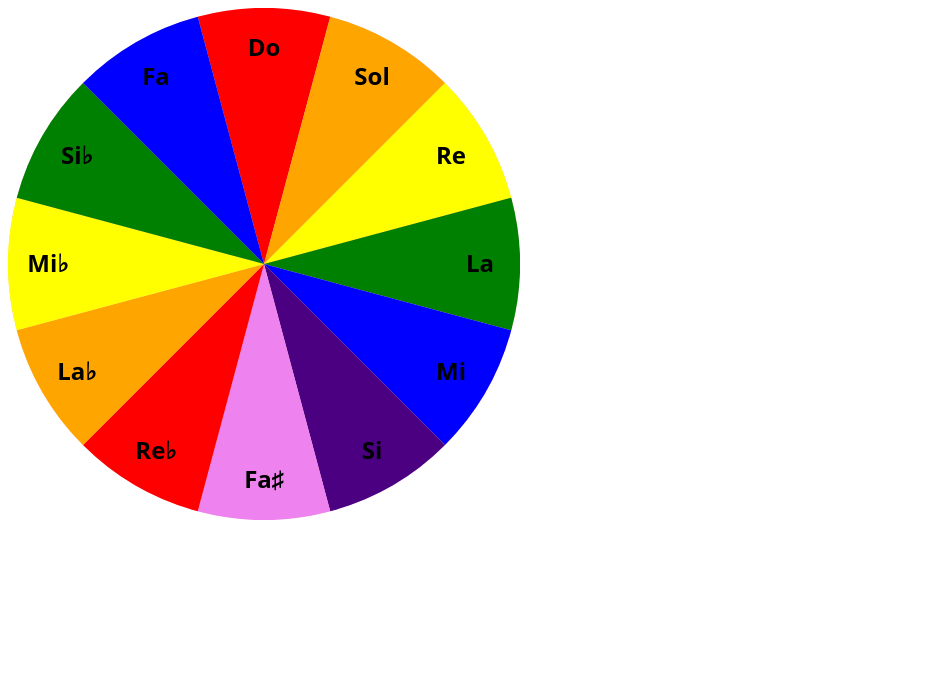
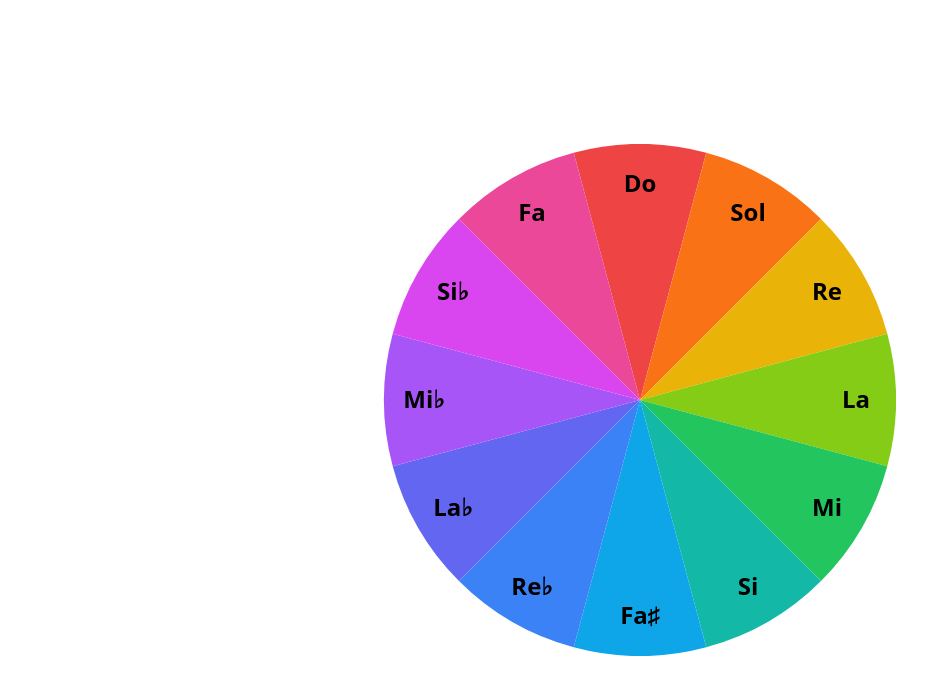
Before and after one commit to jgwhite/circle-of-fifths, a plain HTML site: page index.html in a window 1280 px wide. Shown: the whole page, without its empty margins (0-951 px from the left). Drawn offline with Linux system fonts and the light colour scheme.

Commit message:
Generate fifths

```diff
--- a/index.html
+++ b/index.html
@@ -5,32 +5,63 @@
     <meta charset="utf-8" />
     <title>Circle of Fifths</title>
     <style>
+      body {
+        display: flex;
+        align-items: center;
+        justify-content: center;
+        min-height: 100vh;
+        box-sizing: border-box;
+        margin: 0;
+      }
+      svg {
+        flex-shrink: 0;
+        flex-grow: 1;
+      }
       text {
         font-family: system-ui;
         font-weight: 600;
         font-size: 24px;
+        animation: fade-in 1s both;
+      }
+      path {
+        animation: fade-in 1s both;
+      }
+      @keyframes fade-in {
+        0% {
+          opacity: 0;
+        }
+        100% {
+          opacity: 1;
+        }
       }
     </style>
   </head>
   <body>
     <script>
+      let notes = [
+        "Do",
+        "Do♯",
+        "Re",
+        "Re♯",
+        "Mi",
+        "Fa",
+        "Fa♯",
+        "Sol",
+        "Sol♯",
+        "La",
+        "La♯",
+        "Si",
+      ];
       let radius = 256;
       let d = radius * 2;
-      let notePadding = 40;
-      let notes = [
-        "Do",
-        "Sol",
-        "Re",
-        "La",
-        "Mi",
-        "Si",
-        "Fa♯",
-        "Re♭",
-        "La♭",
-        "Mi♭",
-        "Si♭",
-        "Fa",
-      ];
+      let padding = 40;
+      let fifths = ["Do"];
+
+      while (fifths.length < 12) {
+        let a = fifths[fifths.length - 1];
+        let i = (notes.indexOf(a) + 7) % notes.length;
+        fifths.push(notes[i]);
+      }
 
       let svg = SVG("svg");
       svg.setAttribute("viewBox", `0 0 ${d} ${d}`);
@@ -39,14 +70,7 @@
       svg.setAttribute("xmlns", "http://www.w3.org/2000/svg");
       document.body.append(svg);
 
-      let circle = SVG("circle");
-      circle.setAttribute("cx", radius);
-      circle.setAttribute("cy", radius);
-      circle.setAttribute("r", radius);
-      circle.setAttribute("fill", "pink");
-      svg.append(circle);
-
-      notes.forEach((note, index) => {
+      fifths.forEach((note, index) => {
         let arc = SVG("path");
         let p1 = positionFor((index - 0.5) / 12, 0);
         let p2 = positionFor((index + 0.5) / 12, 0);
@@ -61,15 +85,16 @@
             Z
         `
         );
+        arc.style.animationDelay = `${0.125 + index / 12}s`;
 
         svg.append(arc);
       });
 
-      notes.forEach((note, index) => {
+      fifths.forEach((note, index) => {
         let t = SVG("text");
-        let p = positionFor(index / 12, notePadding);
+        let p = positionFor(index / 12, padding);
 
-        t.innerHTML = note;
+        t.innerHTML = index < 7 ? note : enharmonicFor(note);
 
         svg.append(t);
 
@@ -80,12 +105,13 @@
 
         t.setAttribute("x", p.x);
         t.setAttribute("y", p.y);
+        t.style.animationDelay = `${0.3 + index / 12}s`;
       });
 
       function positionFor(v, p = 0) {
         let r = radius - p;
-        let s = -Math.PI / 2;
-        let a = s + Math.PI * 2 * v;
+        let o = -Math.PI / 2;
+        let a = o + Math.PI * 2 * v;
         let x = r + p + Math.cos(a) * r;
         let y = r + p + Math.sin(a) * r;
 
@@ -97,20 +123,34 @@
       }
 
       function colorFor(note) {
-        return {
-          Do: "red",
-          Sol: "orange",
-          Re: "yellow",
-          La: "green",
-          Mi: "blue",
-          Si: "indigo",
-          "Fa♯": "violet",
-          "Re♭": "red",
-          "La♭": "orange",
-          "Mi♭": "yellow",
-          "Si♭": "green",
-          Fa: "blue",
-        }[note];
+        return (
+          {
+            Do: "#ef4444",
+            Sol: "#f97316",
+            Re: "#eab308",
+            La: "#84cc16",
+            Mi: "#22c55e",
+            Si: "#14b8a6",
+            "Fa♯": "#0ea5e9",
+            "Do♯": "#3b82f6",
+            "Sol♯": "#6366f1",
+            "Re♯": "#a855f7",
+            "La♯": "#d946ef",
+            Fa: "#ec4899",
+          }[note] || "pink"
+        );
+      }
+
+      function enharmonicFor(note) {
+        return (
+          {
+            "Do♯": "Re♭",
+            "Re♯": "Mi♭",
+            "Fa♯": "Sol♭",
+            "Sol♯": "La♭",
+            "La♯": "Si♭",
+          }[note] || note
+        );
       }
     </script>
   </body>
```
